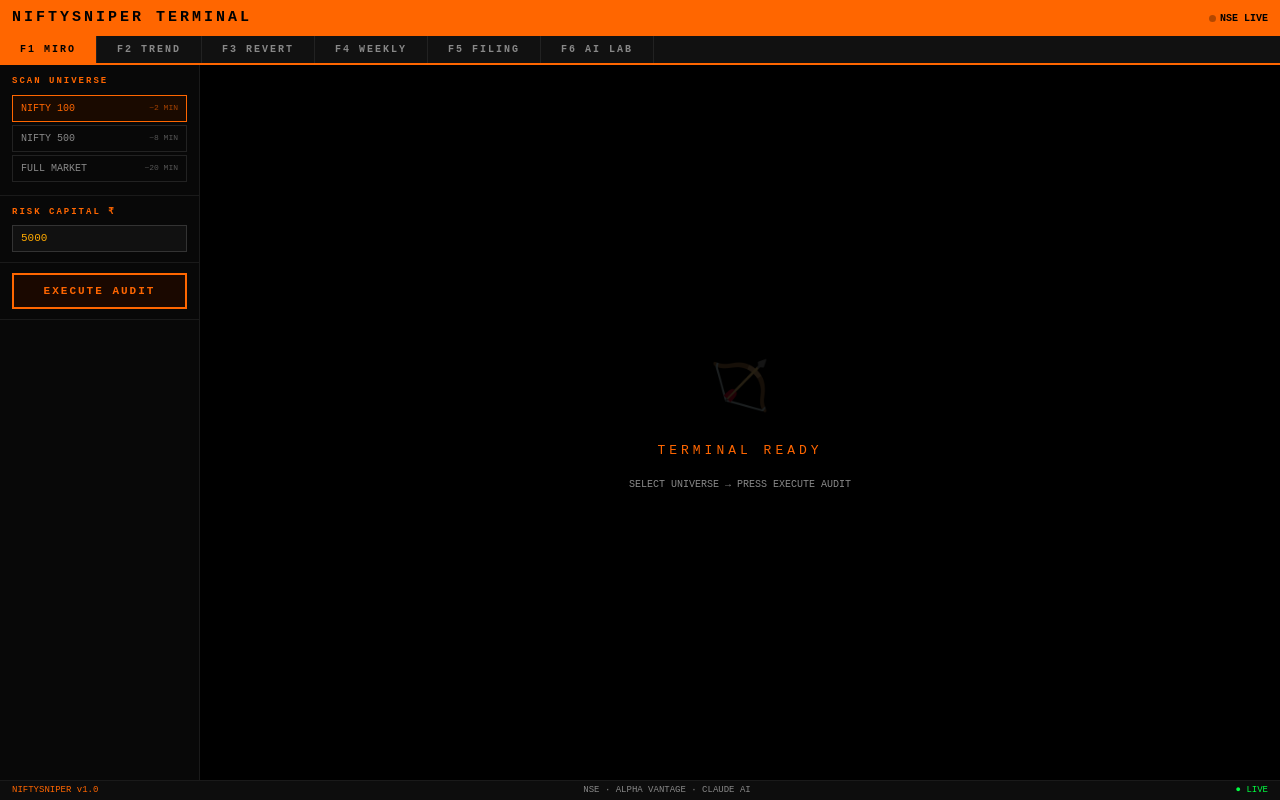
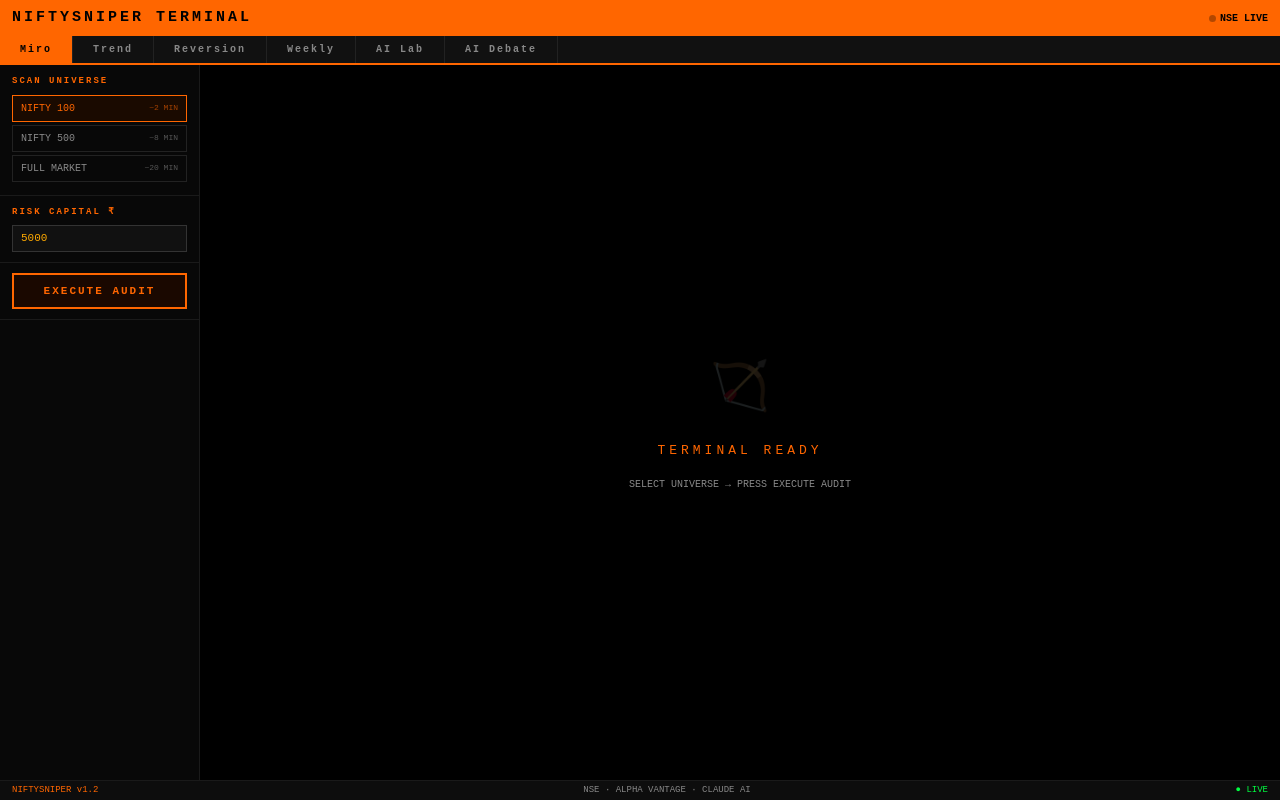
Before and after one commit to Subroh75/niftysniper, a Next.js app: page / in a window 1280 px wide. Built offline with nearby package versions, Linux system fonts and the light colour scheme.

Commit message:
fix: clean tab names — Miro, Trend, Reversion, Weekly, AI Lab, AI Debate v1.2

```diff
--- a/src/app/page.tsx
+++ b/src/app/page.tsx
@@ -18,12 +18,12 @@ const C = {
 }
 
 const TABS = [
-  { id: 'miro',         label: 'F1 MIRO'     },
-  { id: 'trend',        label: 'F2 TREND'    },
-  { id: 'reversion',    label: 'F3 REVERT'   },
-  { id: 'weekly',       label: 'F4 WEEKLY'   },
-  { id: 'filing',       label: 'F5 FILING'   },
-  { id: 'intelligence', label: 'F6 AI LAB'   },
+  { id: 'miro',         label: 'Miro'      },
+  { id: 'trend',        label: 'Trend'     },
+  { id: 'reversion',   label: 'Reversion' },
+  { id: 'weekly',       label: 'Weekly'    },
+  { id: 'filing',       label: 'AI Lab'    },
+  { id: 'intelligence', label: 'AI Debate' },
 ]
 
 const UNIVERSES = [
@@ -131,8 +131,8 @@ function AIPanel({ tickers, pulse, mode }: { tickers: string[]; pulse: ScanResul
     } finally { setStreaming(false) }
   }
 
-  const label = mode === 'debate' ? 'F6  AI INVESTMENT COUNCIL' : 'F5  SEBI REG-30 FILING AUDIT'
-  const btnLabel = streaming ? 'F10 STOP' : mode === 'debate' ? 'F8  SUMMON COUNCIL' : 'F8  RUN AUDIT'
+  const label = mode === 'debate' ? 'AI DEBATE — INVESTMENT COUNCIL' : 'AI LAB — SEBI REG-30 FILING AUDIT'
+  const btnLabel = streaming ? 'STOP' : mode === 'debate' ? 'SUMMON COUNCIL' : 'RUN AUDIT'
 
   return (
     <div style={{ display: 'flex', flexDirection: 'column', height: '100%' }}>
@@ -163,7 +163,7 @@ function AIPanel({ tickers, pulse, mode }: { tickers: string[]; pulse: ScanResul
           </pre>
         ) : (
           <div style={{ padding: 40, textAlign: 'center', fontFamily: 'monospace', fontSize: 10, color: '#333' }}>
-            SELECT STOCK → PRESS {mode === 'debate' ? 'F8 SUMMON COUNCIL' : 'F8 RUN AUDIT'}
+            SELECT STOCK → PRESS {mode === 'debate' ? 'SUMMON COUNCIL' : 'RUN AUDIT'}
           </div>
         )}
       </div>
@@ -381,10 +381,10 @@ export default function Dashboard() {
           {/* Results */}
           {result && !scanning && (
             <>
-              {activeTab === 'miro'         && <><PanelHeader title="F1  MIRO MOMENTUM LEADERBOARD" sub="Hot money detection — Vol Surge × Price Velocity" /><StocksTable stocks={result.stocks} sortKey="miroScore" /></>}
-              {activeTab === 'trend'        && <><PanelHeader title="F2  STRUCTURAL TREND & ADX" sub="Golden Alignment: Price > MA50 > MA200 | ADX > 25 confirms trend" /><StocksTable stocks={result.stocks} sortKey="adxStrength" /></>}
-              {activeTab === 'reversion'    && <><PanelHeader title="F3  MEAN REVERSION — Z-SCORE" sub="Oversold Z < -2.5 = STRONG BUY · Overbought Z > +2.5 = STRONG SELL · Snap-back expected 1-3 sessions" /><StocksTable stocks={result.stocks.filter(s => s.zScore <= -2.5 || s.zScore >= 2.5)} sortKey="zScore" /></>}
-              {activeTab === 'weekly'       && <><PanelHeader title="F4  WEEKLY INSTITUTIONAL FLOW" sub="Vol Surge > 2x with minimal price move = institutional accumulation" /><StocksTable stocks={result.stocks} sortKey="volSurge" /></>}
+              {activeTab === 'miro'         && <><PanelHeader title="MIRO MOMENTUM LEADERBOARD" sub="Hot money detection — Vol Surge × Price Velocity" /><StocksTable stocks={result.stocks} sortKey="miroScore" /></>}
+              {activeTab === 'trend'        && <><PanelHeader title="STRUCTURAL TREND & ADX" sub="Golden Alignment: Price > MA50 > MA200 | ADX > 25 confirms trend" /><StocksTable stocks={result.stocks} sortKey="adxStrength" /></>}
+              {activeTab === 'reversion'    && <><PanelHeader title="MEAN REVERSION — Z-SCORE" sub="Oversold Z < -2.5 = STRONG BUY · Overbought Z > +2.5 = STRONG SELL · Snap-back expected 1-3 sessions" /><StocksTable stocks={result.stocks.filter(s => s.zScore <= -2.5 || s.zScore >= 2.5)} sortKey="zScore" /></>}
+              {activeTab === 'weekly'       && <><PanelHeader title="WEEKLY INSTITUTIONAL FLOW" sub="Vol Surge > 2x with minimal price move = institutional accumulation" /><StocksTable stocks={result.stocks} sortKey="volSurge" /></>}
               {activeTab === 'filing'       && <AIPanel tickers={tickers} pulse={result.pulse} mode="filing" />}
               {activeTab === 'intelligence' && <AIPanel tickers={tickers} pulse={result.pulse} mode="debate" />}
             </>
@@ -394,7 +394,7 @@ export default function Dashboard() {
 
       {/* ── STATUS BAR ───────────────────────────────────────────────────── */}
       <div style={{ display: 'flex', justifyContent: 'space-between', padding: '3px 12px', background: '#0d0d0d', borderTop: '1px solid #1a1a1a', fontSize: 9, fontFamily: 'monospace', color: C.grey, flexShrink: 0 }}>
-        <span style={{ color: C.orange }}>NIFTYSNIPER v1.0</span>
+        <span style={{ color: C.orange }}>NIFTYSNIPER v1.2</span>
         <span>NSE · ALPHA VANTAGE · CLAUDE AI</span>
         <span style={{ color: C.green }}>● LIVE</span>
       </div>
```
